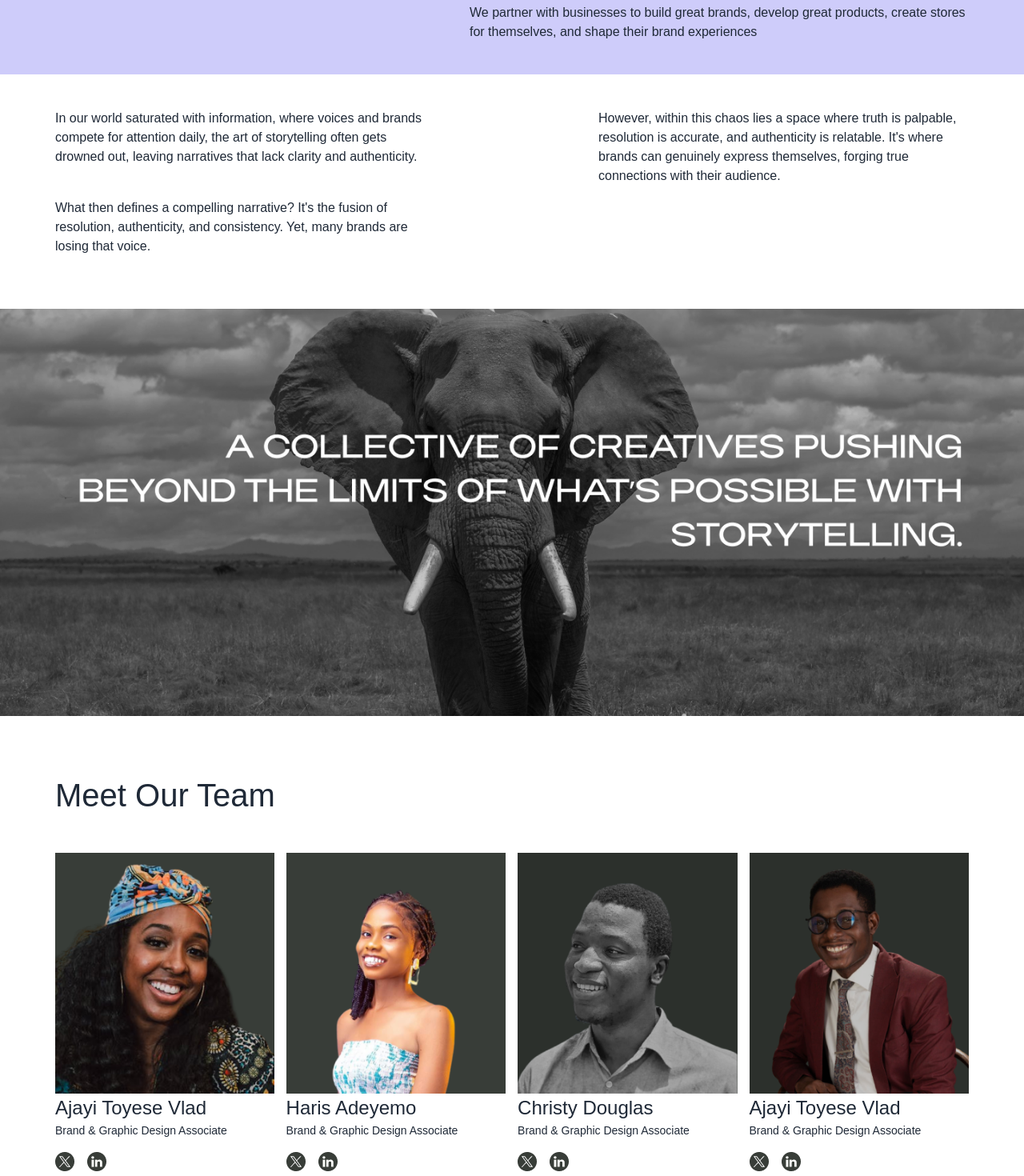
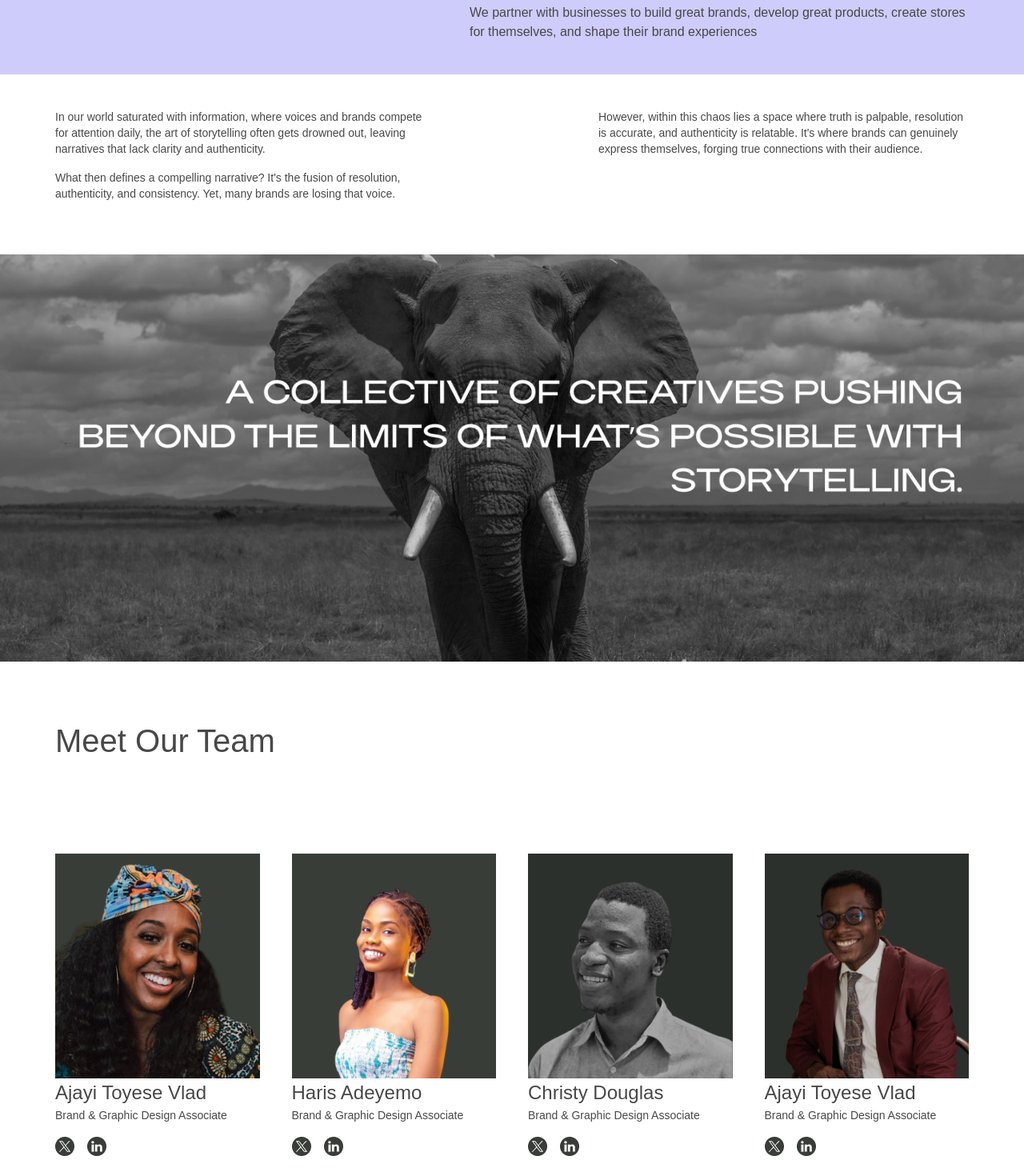
Before and after one commit to NewKindred-House/NewKindredReact, a React (Create React App) app: page /about in a window 1280 px wide. Shown: the part 260-1730 px from the top of the page at 80% size. Built offline with nearby package versions, Linux system fonts and the light colour scheme.

Commit message:
About Page by victory

```diff
--- a/package.json
+++ b/package.json
@@ -12,6 +12,7 @@
     "react-icons": "^5.3.0",
     "react-router-dom": "^6.14.2",
     "react-scripts": "5.0.1",
+    "swiper": "^11.1.14",
     "web-vitals": "^2.1.4"
   },
   "scripts": {
--- /dev/null
+++ b/src/components/Team.js
@@ -0,0 +1,38 @@
+import React from "react"
+
+
+const Team = (props) =>{
+    return (
+        <div className="flex gap-x-[15px] ">
+
+            {/* Team member1 */}
+            <div className="">
+              <img
+                src={props.image}
+                alt="Team1"
+                className="bg-[#383D38]"
+
+              />
+              <h3 className="text-[24px] ">
+                {props.name}
+              </h3>
+              <p className="text-[14px] ">{props.title}</p>
+              <div className="py-[16px] flex gap-x-[16px]">
+                <img
+                  src= {props.twitter}
+                  alt= "x"
+                />
+
+                <img
+                  src= {props.linkedin}
+                  alt= "LinkedIn"
+                />
+              </div>
+            </div>
+
+
+         </div>
+    )
+}
+
+export default Team;
--- /dev/null
+++ b/src/components/TeamData.js
@@ -0,0 +1,40 @@
+import Team1 from "../assets/images/Team1.png"
+import Team3 from "../assets/images/Team3.png"
+import Team4 from "../assets/images/Team4.png"
+import Team5 from "../assets/images/Team5.png"
+import linkedin from "../assets/images/linkedIn-nk.png"
+import x from "../assets/images/x-nk.png"
+
+
+const TeamData = [
+    {
+        image :Team1,
+        name:" Ajayi Toyese Vlad",
+        title:"Brand & Graphic Design Associate",
+        linkedIn:linkedin,
+        twitter:x,
+    },
+    {
+        image :Team3,
+        name:" Haris Adeyemo",
+        title:"Brand & Graphic Design Associate",
+        linkedIn:linkedin,
+        twitter:x,
+    },
+    {
+        image :Team4,
+        name:"  Christy Douglas ",
+        title:"Brand & Graphic Design Associate",
+        linkedIn:linkedin,
+        twitter:x,
+    },
+    {
+        image :Team5,
+        name:" Ajayi Toyese Vlad",
+        title:"Brand & Graphic Design Associate",
+        linkedIn:linkedin,
+        twitter:x,
+    }
+]
+
+export default TeamData;
--- a/src/index.css
+++ b/src/index.css
@@ -11,6 +11,12 @@
   color: green;
   background-color: aqua;
   background: rgba(79, 72, 236, 0.05);
+
+}
+
+body{
+  color:#484848;
+
 }
 /* body {
   margin: 0;
--- a/src/pages/About.js
+++ b/src/pages/About.js
@@ -1,26 +1,32 @@
 import React from "react";
-import Team1 from "../assets/images/Team1.png"
-import Team3 from "../assets/images/Team3.png"
-import Team4 from "../assets/images/Team4.png"
-import Team5 from "../assets/images/Team5.png"
-import linkedin from "../assets/images/linkedIn-nk.png"
-import x from "../assets/images/x-nk.png"
+import TeamData from "../components/TeamData";
+import Team from "../components/Team"
 import elephant from "../assets/images/elephant.png"
+
 import { FaArrowRightLong } from "react-icons/fa6";
+// Import Swiper React components
+import { Swiper, SwiperSlide } from 'swiper/react';
+
+import { Pagination, Navigation } from 'swiper/modules';
+import 'swiper/css/pagination';
+import 'swiper/css/navigation';
+
+// Import Swiper styles
+import 'swiper/css';
 
 
 const About = () => {
   return (
     <div className="w-full ">
       <div>
-        <div className="  bg-grey2 px-[69px]  ">
-          <div className="flex justify-between pb-[41px] pt-[124px]">
-            <div className="w-[120px] h-[58px] border-[0.8px] rounded-md border-primary items-center justify-center p-[10px]">
-              <p className="text-center text-2xl leading-[2.13rem]">About</p>
+      <div className="bg-grey2 px-[69px]">
+        <div className="flex justify-between pb-[41px] pt-[124px] gap-[63px]"> {/* Added gap */}
+          <div className="w-[67px] h-[39px] items-center justify-center px-[4px] py-[2px] md:w-[120px] md:h-[58px] border-[0.8px] rounded-md border-primary md:p-[10px]">
+            <p className="text-center font-sans text-[14px] leading-[2.13rem] md:text-2xl">About</p>
           </div>
-            <div className="w-[624px] ">
-              <h2 className="text-7xl font-bold ">NewKindred</h2>
-              <p className="text-base">
+          <div className="w-[170px] md:w-[624px]">
+            <h2 className="text-[23px] font-sans font-bold md:text-7xl">NewKindred</h2>
+            <p className="hidden md:text-base font-sans lg:block">
               We partner with businesses to build great brands, develop great
               products, create stores for themselves, and shape their brand
               experiences
@@ -28,20 +34,25 @@ const About = () => {
           </div>
         </div>
       </div>
+
           {/* second Section */}
 
-          <div className="px-[69px] bg-white">
-            <div className="pt-[43px] pb-[66px] grid grid-cols-2 gap-x-[216px] gap-y-[16px]">
-              <p>
+          <div className="px-[40px] md:px-[69px] bg-white">
+            <div className="pt-[43px] pb-[66px] grid grid-cols-1 lg:grid-cols-2 gap-x-[216px] gap-y-[16px]">
+              <h3 className="font-bold text-center text-[28px] md:hidden">We're NewKindred</h3>
+              <p className="font-sans text-sm md:hidden">We partner with businesses to build great brands, develop great products,
+                create stories for themselves, and shape their brand experiences.
+              </p>
+              <p className="font-sans text-sm ">
                 In our world saturated with information, where voices and brands compete for attention daily,
                 the art of storytelling often gets drowned out, leaving narratives that lack clarity and authenticity.
               </p>
-              <p>
+              <p className="font-sans text-sm">
                 However, within this chaos lies a space where truth is palpable,
                 resolution is accurate, and authenticity is relatable.
                 It's where brands can genuinely express themselves, forging true connections with their audience.
               </p>
-              <p>
+              <p className="font-sans text-sm">
                 What then defines a compelling narrative?
                 It's the fusion of resolution, authenticity, and consistency. Yet, many brands are losing that voice.
               </p>
@@ -56,114 +67,58 @@ const About = () => {
             alt="Elephant"
           />
         </div>
-        <div className="bg-white px-[69px]">
-          <h2 className="text-[40px] pt-[69px] pb-[42px]">Meet Our Team</h2>
-          <div className="flex gap-x-[15px] ">
+        <div className="bg-white px-[40px] pt-[40px] md:px-[69px] md:pt-[69px]">
+          <h2 className="text-[40px]  pb-[42px] hidden md:block">Meet Our Team</h2>
+          <div className="flex gap-x-[15px] pt-[69px]">
 
-            {/* Team member1 */}
-            <div className="">
-              <img
-                src={Team1}
-                alt="Team1"
-                className="bg-[#383D38]"
+          <Swiper
+            spaceBetween={50}
+            slidesPerView={4}
+            pagination={{
+              clickable: true, // Allows pagination bullets to be clickable
+            }}
+            navigation={{
+              nextEl: '.swiper-button-next',
+              prevEl: '.swiper-button-prev',
+            }}
+            breakpoints={{
+              320: {
+                slidesPerView: 1,
+                spaceBetween: 20,
+              },
+              480: {
+                slidesPerView: 3,
+                spaceBetween: 30,
+              },
+              640: {
+                slidesPerView: 4,
+                spaceBetween: 40,
+              },
+            }}
+            modules={[Pagination, Navigation]} // Include the Pagination and Navigation modules
+          >
+            {TeamData.map((team, index) =>{
+              return (
+                <SwiperSlide key={index}>
+                  <Team
+                    image = {team.image}
+                    title = {team.title}
+                    name = {team.name}
+                    twitter = {team.twitter}
+                    linkedin = {team.linkedIn}
+                  />
+                </SwiperSlide>
+              )
+            })}
+            ...
+          </Swiper>
 
-              />
-              <h3 className="text-[24px] ">
-                Ajayi Toyese Vlad
-              </h3>
-              <p className="text-[14px] ">Brand & Graphic Design Associate</p>
-              <div className="py-[16px] flex gap-x-[16px]">
-                <img
-                  src= {x}
-                  alt= "x"
-                />
-
-                <img
-                  src= {linkedin}
-                  alt= "LinkedIn"
-                />
-              </div>
-            </div>
-
-            {/* Team member 2 */}
-            <div className="">
-              <img
-                src={Team3}
-                alt="Team3"
-                className="bg-[#383D38]"
-              />
-              <h3 className="text-[24px] ">
-                Haris Adeyemo
-              </h3>
-              <p className="text-[14px] ">Brand & Graphic Design Associate</p>
-              <div className="py-[16px] flex gap-x-[16px]">
-                <img
-                  src= {x}
-                  alt= "x"
-                />
-
-                <img
-                  src= {linkedin}
-                  alt= "LinkedIn"
-                />
-              </div>
-            </div>
-
-            {/* Team member 3 */}
-            <div className="">
-              <img
-                src={Team4}
-                alt="Team4"
-                className="bg-[#383D38]"
-
-              />
-              <h3 className="text-[24px] ">
-                    Christy Douglas
-              </h3>
-              <p className="text-[14px] ">Brand & Graphic Design Associate</p>
-              <div className="py-[16px] flex gap-x-[16px]">
-                <img
-                  src= {x}
-                  alt= "x"
-                />
-
-                <img
-                  src= {linkedin}
-                  alt= "LinkedIn"
-                />
-              </div>
-            </div>
-
-            {/* Team member 4 */}
-            <div className="">
-              <img
-                src={Team5}
-                alt="Team5"
-                className="bg-[#383D38]"
-
-              />
-              <h3 className="text-[24px] ">
-                Ajayi Toyese Vlad
-              </h3>
-              <p className="text-[14px] ">Brand & Graphic Design Associate</p>
-              <div className="py-[16px] flex gap-x-[16px]">
-                <img
-                  src= {x}
-                  alt= "x"
-                />
-
-                <img
-                  src= {linkedin}
-                  alt= "LinkedIn"
-                />
-              </div>
-            </div>
           </div>
           <div className="flex items-center justify-center">
             <button className="w-[129px] text-white m-[48px] bg-[#4F48EC] rounded px-[24px] py-[16px]">Shuffle</button>
           </div>
           <div className="">
-            <div className="pt-[43px] pb-[66px] grid grid-cols-2 gap-x-[216px] gap-y-[16px]">
+            <div className="pt-[43px] pb-[66px] grid grid-cols-1 lg:grid-cols-2 gap-x-[216px] gap-y-[16px]">
               <div className="flex flex-col gap-3">
                 <p>
                   At NewKindred, we specialize in building these spaces. Through our approach, we challenge businesses to embody their true essence and become <span className="font-bold">storytellers.</span>
@@ -184,9 +139,9 @@ const About = () => {
 
         {/* Call to action */}
         <div className="bg-grey2 pl-[70px] pt-[74px] pb-[119px]">
-          <h2 className="text-7xl ">Ready to Work ? </h2>
-          <button className=" mt-[24px] border rounded border-primary flex px-[27px] py-[17px]">
-            <p className="text-lg text-primary flex justify-center items-center">Start a project <span className="ml-[10px]"><FaArrowRightLong /></span></p>
+          <h2 className="text-[28px] md:text-7xl ">Ready to Work ? </h2>
+          <button className=" mt-[24px] border rounded border-primary flex px-[23px] py-[15px] md:px-[27px] md:py-[17px]">
+            <p className="text-[14px] md:text-lg text-primary flex justify-center items-center">Start a project <span className="ml-[10px]"><FaArrowRightLong /></span></p>
           </button>
         </div>
       </div>
```
Also changed, not shown: 1 other file (tests, documents, lock files or other folders). Lines whose indentation alone changed are shown as unchanged.
